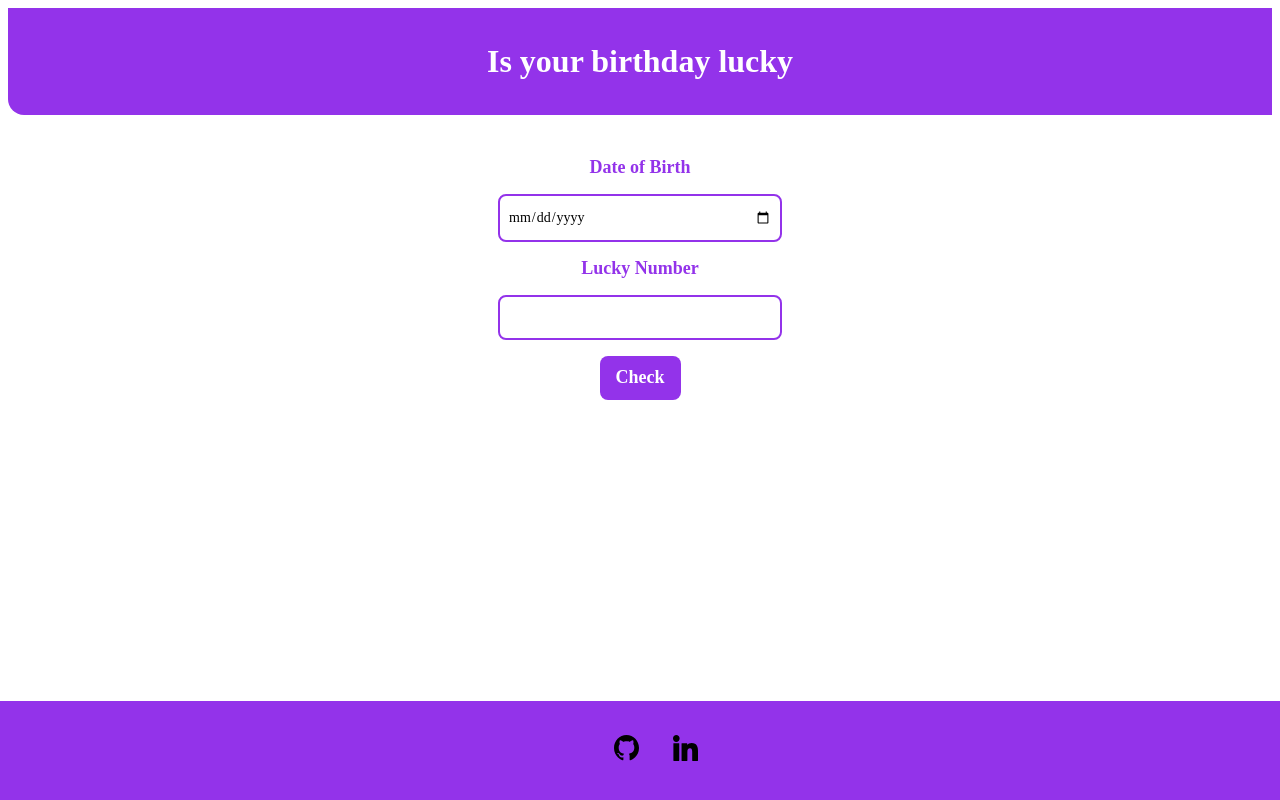
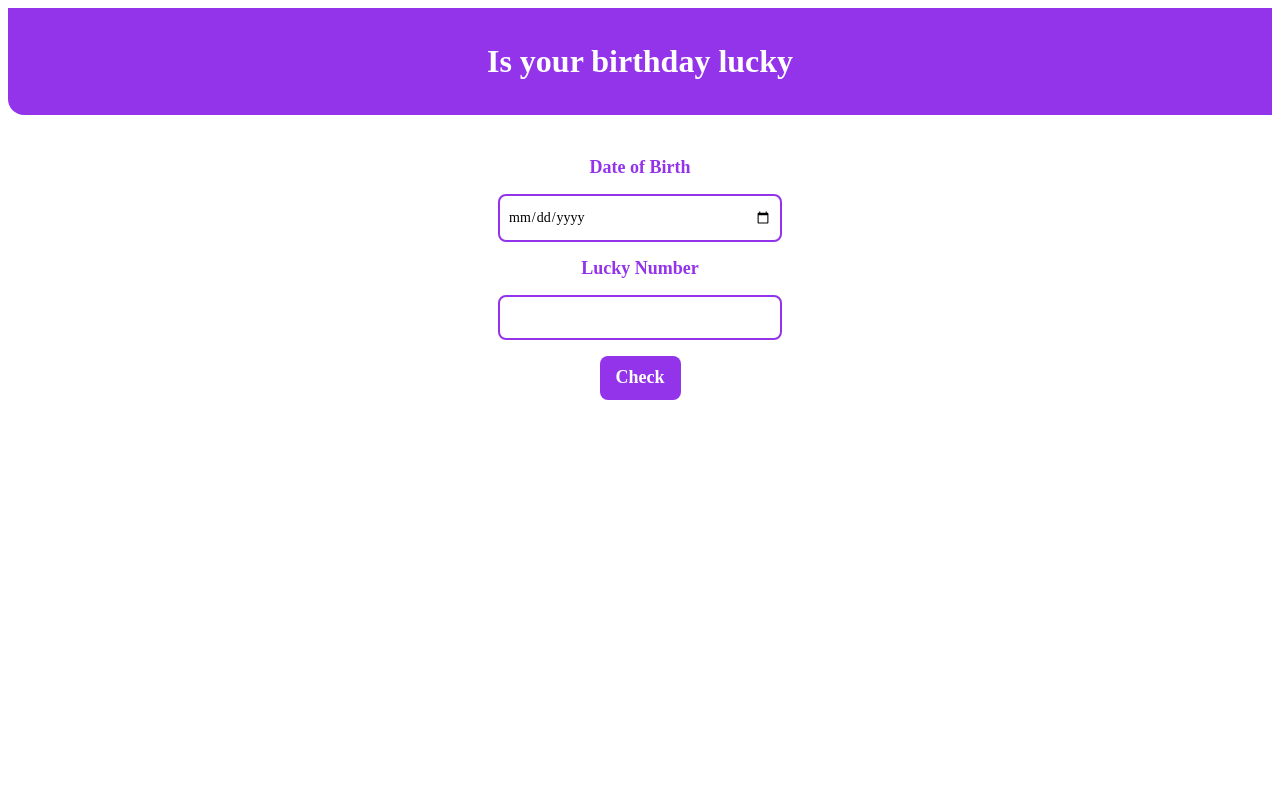
Before and after one commit to deepanshimarsha/luck-birthday, a plain HTML site: page index.html in a window 1280 px wide. Drawn offline with Linux system fonts and the light colour scheme; a web font is replaced by a local one.

Commit message:
footer removed

```diff
--- a/index.html
+++ b/index.html
@@ -29,19 +29,7 @@
 
     <h2 id="output"></h2>
     </main>
-    <footer class="footer">
-        <div class="footer-header"></div>
-        <ul class="list-non-bullet social-links">
-            <li class="list-item-inline"><a class="social-link" href="https://github.com/deepanshimarsha" target="_blank"><img id="social-icons" src="images/github-svg.svg" alt="github"/></a></li>
-            <li class="list-item-inline"><a class="social-link"
-                    href="https://www.linkedin.com/in/deepanshi-sharma-8502a71b8/" target="_blank"><img id="social-icons"  src="images/linkedin-svg.svg" alt="linkedin"/></a></li>
 
-                    <!--
-                    <li class="list-item-inline"><a class="social-link"
-                        href="https://www.linkedin.com/in/deepanshi-sharma-8502a71b8/" target="_blank"><img id="social-icons" src="images/twitter-svg.svg" alt="discord"/></a></li>-->
-        </ul>
-
-    </footer>
 
     <script src="app.js" type="text/javascript"></script>
 
```
